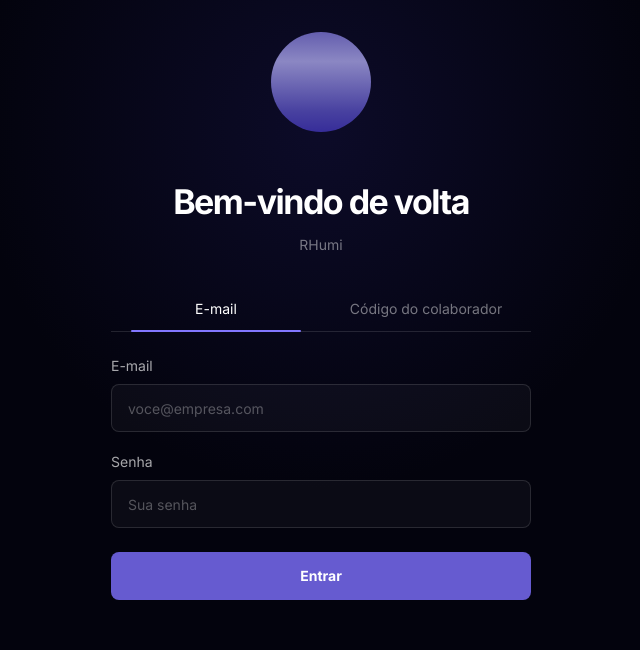
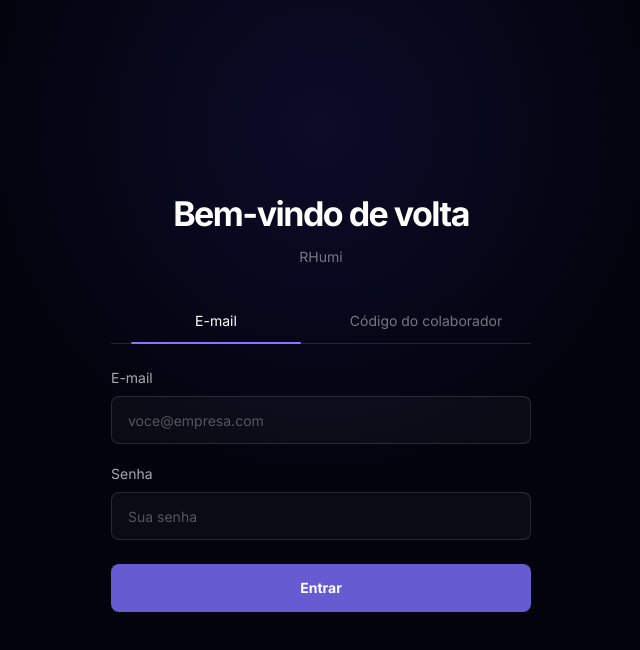
Before and after one commit to osoouzaDev/RHumi-Website, an Angular app: page / in a window 1280 px wide. Shown: the top 650 px of the page, without its empty margins (319-959 px from the left). Built offline with nearby package versions, Linux system fonts and the light colour scheme; a web font is replaced by a local one.

Commit message:
Remover círculo decorativo da tela de login
- Centraliza verticalmente o formulário de acesso
- Mantém as opções de login por e-mail e código do colaborador
- Atualiza o teste para validar a ausência do círculo

```diff
--- a/src/app/login/login.html
+++ b/src/app/login/login.html
@@ -1,11 +1,6 @@
 <main
-  class="relative flex min-h-svh min-w-[320px] items-start justify-center overflow-x-hidden overflow-y-auto bg-[#03030d] bg-[radial-gradient(ellipse_at_50%_16%,rgba(34,30,105,0.3),transparent_38%)] px-5 pb-10 pt-[176px] font-[family-name:Inter] text-white sm:px-8"
+  class="relative flex min-h-svh min-w-[320px] items-center justify-center overflow-x-hidden overflow-y-auto bg-[#03030d] bg-[radial-gradient(ellipse_at_50%_16%,rgba(34,30,105,0.3),transparent_38%)] px-5 py-10 font-[family-name:Inter] text-white sm:px-8"
 >
-  <div
-    class="pointer-events-none absolute left-1/2 top-8 size-[100px] -translate-x-1/2 rounded-full bg-[linear-gradient(180deg,#1d108f_0%,#4841a0_25%,#8b87c3_50%,#4841a0_75%,#1d108f_100%)] [background-size:100%_200%] animate-circle-gradient"
-    aria-hidden="true"
-  ></div>
-
   <section class="relative z-10 w-full max-w-[420px]" aria-labelledby="login-title">
     <header class="mb-8 text-center">
       <h1 id="login-title" class="text-[30px] font-semibold tracking-[-0.045em] sm:text-[34px]">
```
Also changed, not shown: 1 other file (tests, documents, lock files or other folders).
